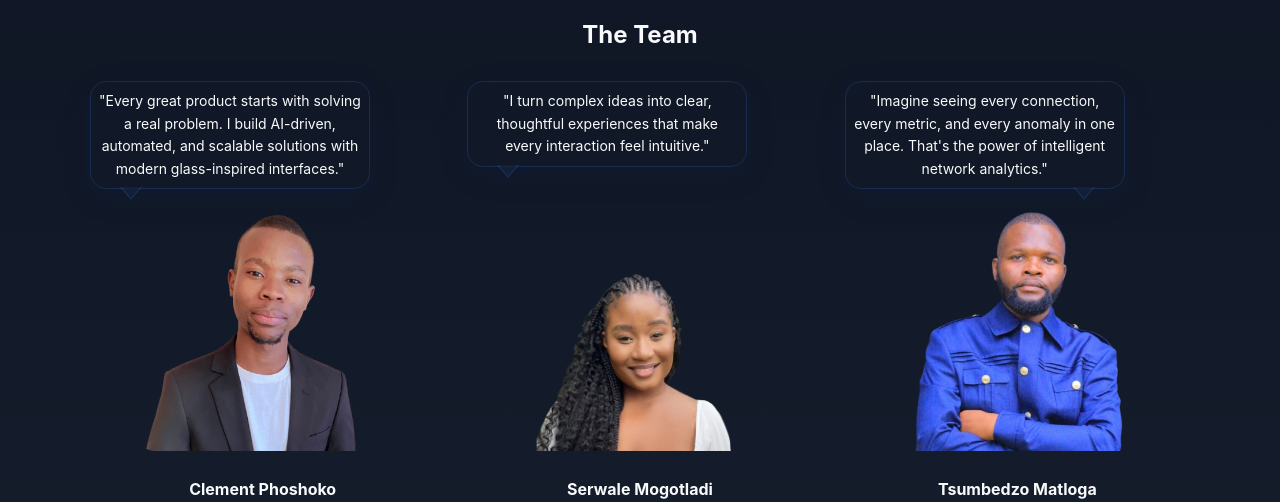
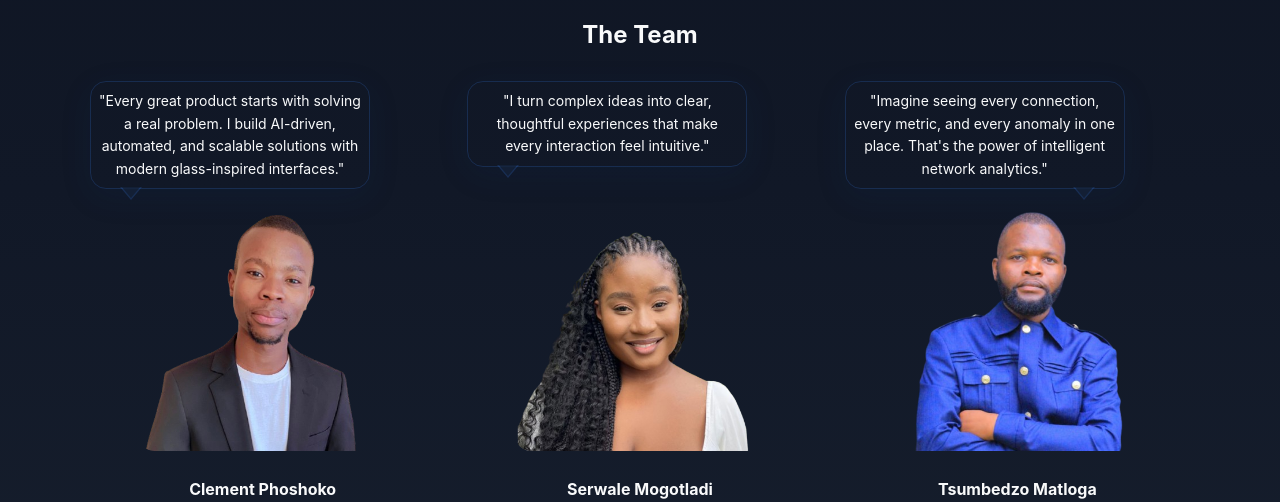
Before and after one commit to ClementPhoshoko/AI-Powered-CyberSecure-Network-Dashboard-for-ISP-Insights, a React (Vite) app in the folder client/: page /about in a window 1280 px wide. Shown: the part 1060-1562 px from the top of the page. Built offline with nearby package versions, Linux system fonts and the light colour scheme; no server answers.

Commit message:
Reduced the desktop zoom of Team Member 3 to 1.3, keeping the image bottom-aligned.

```diff
--- a/client/src/pages/about/About.css
+++ b/client/src/pages/about/About.css
@@ -444,6 +444,13 @@
   transform: scale(1.1) translateY(-4px);
 }
 
+@media (min-width: 768px) {
+  .about_member_photo--ui-ux img {
+    transform: scale(1.3);
+    transform-origin: center bottom;
+  }
+}
+
 .about_member_info {
   grid-column: 1;
   grid-row: 2;
```
